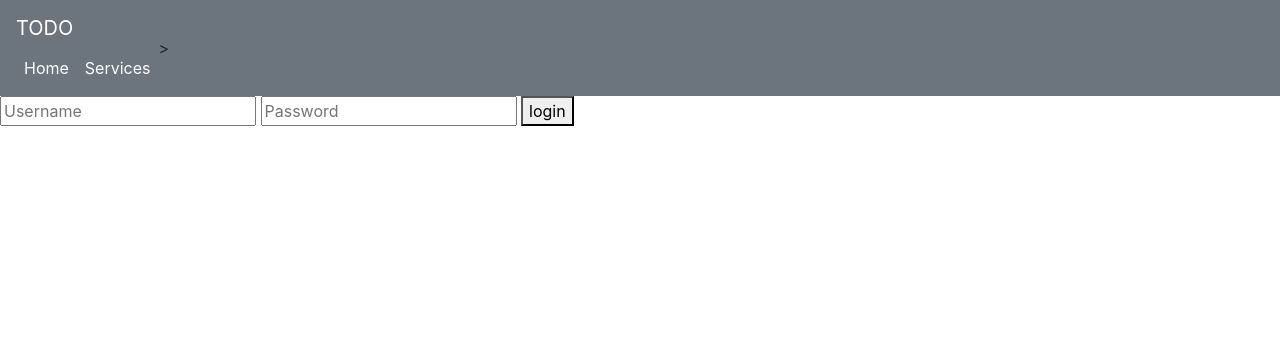
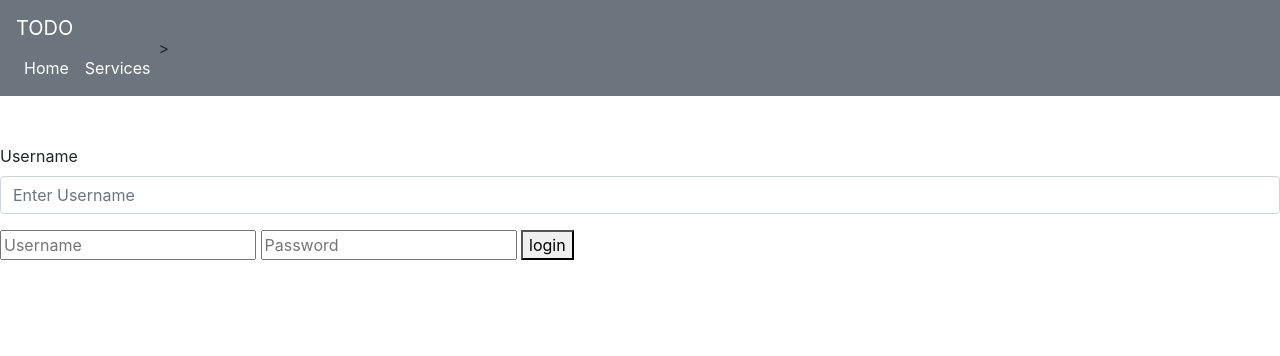
Before and after one commit to pjgit2/pgm, a Flask app: template templates/login.html in a window 1280 px wide. Shown: the top 356 px of the page. Run offline with Flask 3, Linux system fonts and the light colour scheme; the template is opened without the code that fills it, so the values that code supplies are empty; some libraries are stand-ins or nearby versions.

Commit message:
Login Credentials
Data is sent to the "/login" endpoint using the POST method in an HTML form for login with a username input.

```diff
--- a/templates/login.html
+++ b/templates/login.html
@@ -32,6 +32,15 @@
 		</div>
         </div>>
     </nav>
+
+	<br>
+	<br>
+<!-- Login Credentials-->
+	<form action="/login" method="post">
+  <div class="form-group">
+    <label for="exampleInputEmail1">Username</label>
+    <input type="text" name="uname" class="form-control" id="exampleInputEmail1" aria-describedby="emailHelp" placeholder="Enter Username">
+ </div>
     <form action="/login" method="post">
 
         <input type="text" name="uname" id="" placeholder="Username">
```
